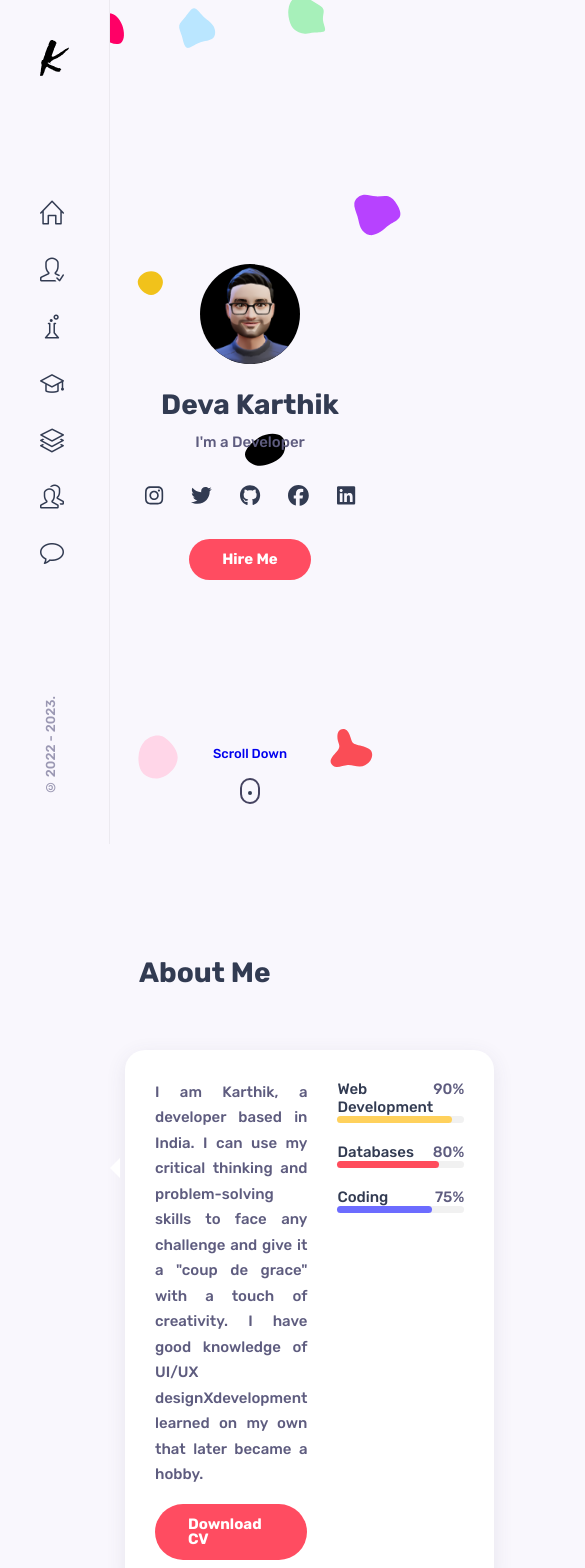
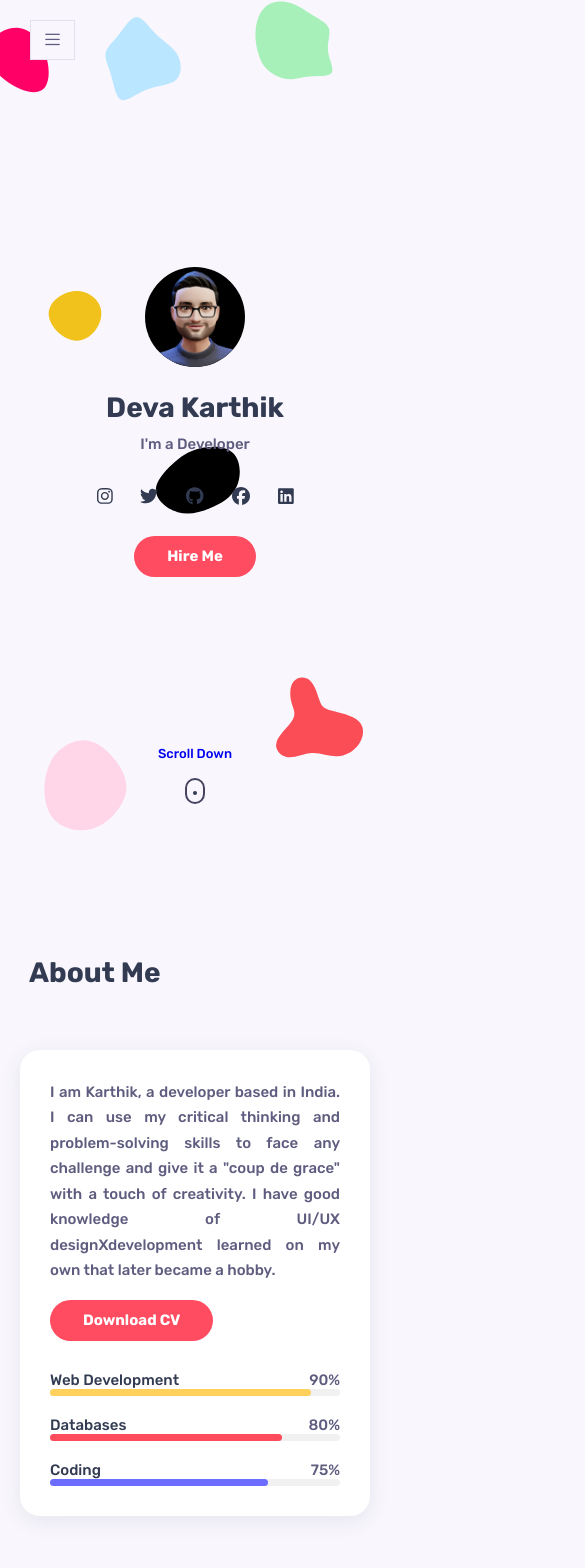
Before and after one commit to Karthik192/Portfolio_react, a React (Create React App) app: page / in a window 390 px wide. Shown: the top 1568 px of the page, 585 px wide, since content can reach past the window. Built offline with nearby package versions, Linux system fonts and the light colour scheme.

Commit message:
portfoliov2Responsive

```diff
--- a/src/App.css
+++ b/src/App.css
@@ -1,3 +1,9 @@
 .main {
   margin-left: 110px;
 }
+
+@media screen and (max-width: 1024px){
+  .main {
+    margin-left: 0;
+  }
+}
--- a/src/components/about/About.css
+++ b/src/components/about/About.css
@@ -3,7 +3,6 @@
 } */
 
 .about__container {
-  grid-template-columns: 3fr 9fr;
   column-gap: 1.875rem;
 }
 
@@ -107,3 +106,46 @@
 .about__title {
     font-size: 1.875rem;
 }
+
+@media screen and (max-width: 1024px) {
+  .about__container {
+    grid-template-columns: 720px;
+    justify-content: center;
+    row-gap: 1.875rem;
+  }
+
+  .about__data:before {
+    border-left: 10px solid transparent;
+    border-right: 10px solid transparent;
+    border-bottom: 10px solid transparent;
+    left: 49%;
+    top: -20px;
+  }
+
+  .about__box {
+    flex-direction: column;
+    row-gap: .5rem;
+    text-align: center;
+  }
+}
+
+@media screen and (max-width: 768px) {
+  .about__container {
+    grid-template-columns: 350px;
+  }
+
+  .about__data:before {
+    left: 47%;
+  }
+
+  .about__data {
+    grid-template-columns: 1fr;
+    row-gap: 1.875rem;
+  }
+
+  .about__boxes {
+    grid-template-columns: repeat(2, 150px);
+    row-gap: 1.5rem;
+    justify-content: center;
+  }
+}
--- a/src/components/about/About.jsx
+++ b/src/components/about/About.jsx
@@ -7,7 +7,7 @@ const About = () => {
     <section className="about container section" id="about">
       <h2 className="section__title">About Me</h2>
 
-      <div className="about__continer grid">
+      <div className="about__container grid">
         <div className="about__data grid">
           <div className="about__info">
             <p className="about__description">
--- a/src/components/contact/Contact.css
+++ b/src/components/contact/Contact.css
@@ -53,7 +53,45 @@ input:hover, textarea:hover {
     border: 2px solid var(--first-color);
 }
 
-imput:focus, textarea:focus {
+input:focus, textarea:focus {
     border: 2px solid var(--first-color);
     transform: scale(1.2);
 }
+
+@media screen and (max-width: 1024px) {
+    .contact__container {
+        grid-template-columns: 300px 360px;
+        justify-content: center;
+    }
+
+    .contact__form-group {
+        grid-template-columns: 1fr;
+    }
+}
+
+@media screen and (max-width: 768px) {
+    .contact__container {
+        grid-template-columns: 310px;
+        row-gap: 1.875rem;
+    }
+
+    .contact__info {
+        text-align: center;
+    }
+
+    input:focus, textarea:focus {
+        border: 2px solid var(--first-color);
+        transform: scale(1.1);
+    }
+}
+
+@media screen and (max-width: 350px) {
+    .contact__container {
+        grid-template-columns: 1fr;
+    }
+
+    input:focus, textarea:focus {
+        border: 1px solid var(--first-color);
+        transform: scale(1.05);
+    }
+}
--- a/src/components/home/Home.css
+++ b/src/components/home/Home.css
@@ -114,7 +114,7 @@
 }
 
 .s3 {
-    right: -5%;
+    right: -8%;
     top: 22%;
 }
 
@@ -141,3 +141,18 @@
     top: 50%;
     right: 35%;
 }
+
+
+@media screen and (max-width: 1024px){
+    .home__social-link {
+        font-size: 1.125rem;
+    }
+
+    .shape {
+        width: 30%;
+    }
+
+    .s6 {
+        bottom: 0;
+    }
+}
--- a/src/components/home/Shapes.jsx
+++ b/src/components/home/Shapes.jsx
@@ -27,7 +27,7 @@ const Shapes = () => {
         />
       </svg>
 
-      <svg
+      {/* <svg
         class="shape s3"
         viewBox="0 0 200 200"
         xmlns="http://www.w3.org/2000/svg"
@@ -37,7 +37,7 @@ const Shapes = () => {
           d="M43.5,-63.2C56.4,-59.5,66.8,-47.4,75.4,-33.1C84,-18.8,90.8,-2.4,85.1,9.7C79.5,21.9,61.4,29.7,48.3,38.2C35.3,46.8,27.2,56,15.9,63.7C4.6,71.4,-10,77.4,-23.1,75.2C-36.3,72.9,-48,62.4,-54.3,49.9C-60.6,37.5,-61.5,23.2,-66.3,7.9C-71,-7.4,-79.5,-23.8,-77.4,-38.2C-75.3,-52.5,-62.4,-64.9,-47.7,-67.7C-33.1,-70.6,-16.5,-64,-0.6,-63C15.3,-62.1,30.7,-66.9,43.5,-63.2Z"
           transform="translate(100 100)"
         />
-      </svg>
+      </svg> */}
 
       <svg
         class="shape s4"
--- a/src/components/portfolio/Portfolio.css
+++ b/src/components/portfolio/Portfolio.css
@@ -1,5 +1,6 @@
 .work__filters {
     display: flex;
+    flex-wrap: wrap;
     align-items: center;
     column-gap: 1.875rem;
     margin-bottom: 2.5rem;
@@ -95,3 +96,24 @@
     opacity: 1;
     transform: translateY(0);
 }
+
+@media screen and (max-width: 1024px) {
+    .work__filters {
+        justify-content: center;
+    }
+    .work__container {
+        grid-template-columns: repeat(2, 330px);
+        justify-content: center;
+        row-gap: 1.875rem;
+    }
+}
+
+@media screen and (max-width: 768px) {
+    .work__container {
+        grid-template-columns: 310px;
+    }
+
+    .work__filters {
+        row-gap: .25rem;
+    }
+}
--- a/src/components/resume/Resume.css
+++ b/src/components/resume/Resume.css
@@ -52,3 +52,21 @@
     font-size: var(--h3-font-size);
     margin: 0.5rem 0;
 }
+
+@media screen and (max-width: 1024px) {
+    .resume__container {
+        grid-template-columns: 450px;
+        justify-content: center;
+        row-gap: 1.875rem;
+    }
+
+    .timeline__item::before {
+        left: 2px;
+    }
+}
+
+@media screen and (max-width: 768px) {
+    .resume__container {
+        grid-template-columns: 1fr;
+    }
+}
--- a/src/components/sidebar/Sidebar.css
+++ b/src/components/sidebar/Sidebar.css
@@ -11,6 +11,7 @@
   flex-direction: column;
   justify-content: space-between;
   z-index: 10;
+  transition: .3s;
 }
 
 .nav__list {
@@ -23,7 +24,7 @@
   font-size: 1.5rem;
   color: var(--title-color);
   font-weight: var(--font-bold);
-    transition: .3s;
+  transition: 0.3s;
 }
 
 .nav__link:hover {
@@ -36,3 +37,37 @@
   transform: rotate(-180deg);
   writing-mode: vertical-rl;
 }
+
+.nav__toggle {
+  position: fixed;
+  top: 1.25rem;
+  left: 1.875rem;
+  cursor: pointer;
+  height: 40px;
+  width: 45px;
+  background-color: var(--body-color);
+  border: 1px solid #e8dfec;
+  display: none;
+  justify-content: center;
+  align-items: center;
+  z-index: 1;
+  transition: .3s;
+}
+
+@media screen and (max-width: 1024px) {
+  .aside {
+    left: -110px;
+  }
+
+  .nav__toggle {
+    display: flex;
+  }
+
+  .nav__toggle-open {
+    left: 140px;
+  }
+
+  .show-menu {
+    left: 0;
+  }
+}
--- a/src/components/sidebar/Sidebar.jsx
+++ b/src/components/sidebar/Sidebar.jsx
@@ -1,10 +1,12 @@
-import React from "react";
+import React, { useState } from "react";
 import "./Sidebar.css";
 import Logo from "../../assets/logo.svg";
 
 const Sidebar = () => {
+  const [toggle, showMenu] = useState(false);
   return (
-    <aside className="aside">
+    <>
+      <aside className={toggle ? "aside show-menu" : "aside"}>
         <a href="#home" className="nav__logo">
           <img src={Logo} width="30px" alt="logo" />
         </a>
@@ -20,7 +22,7 @@ const Sidebar = () => {
 
               <li className="nav__item">
                 <a href="#about" className="nav__link">
-                <i className="icon-user-following"/>
+                  <i className="icon-user-following" />
                 </a>
               </li>
 
@@ -57,11 +59,15 @@ const Sidebar = () => {
           </div>
         </nav>
 
-
         <div className="nav__footer">
           <span className="copyright">&copy; 2022 - 2023.</span>
         </div>
       </aside>
+
+      <div className={toggle ? "nav__toggle nav__toggle-open" : "nav__toggle"} onClick={() => showMenu(!toggle)}>
+        <i className="icon-menu"></i>
+      </div>
+    </>
   );
 };
 
--- a/src/components/skills/Skills.css
+++ b/src/components/skills/Skills.css
@@ -85,3 +85,17 @@
 .skills__description {
     color: black;
 }
+
+@media screen and (max-width: 1024px) {
+    .skills__container {
+        grid-template-columns: repeat(2, 330px);
+        justify-content: center;
+        row-gap: 1.875rem;
+    }
+}
+
+@media screen and (max-width: 768px) {
+    .skills__container {
+        grid-template-columns: 310px;
+    }
+}
```
Lines whose indentation alone changed are shown as unchanged.
